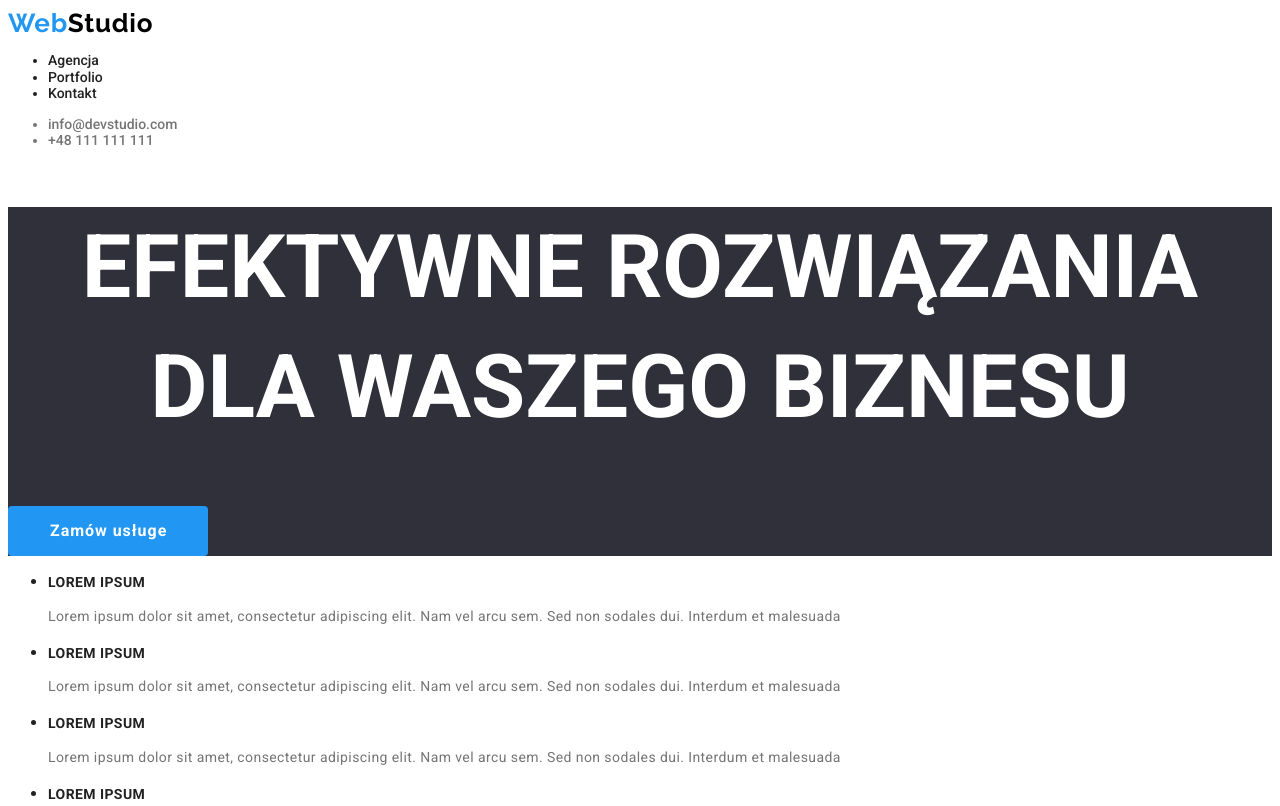
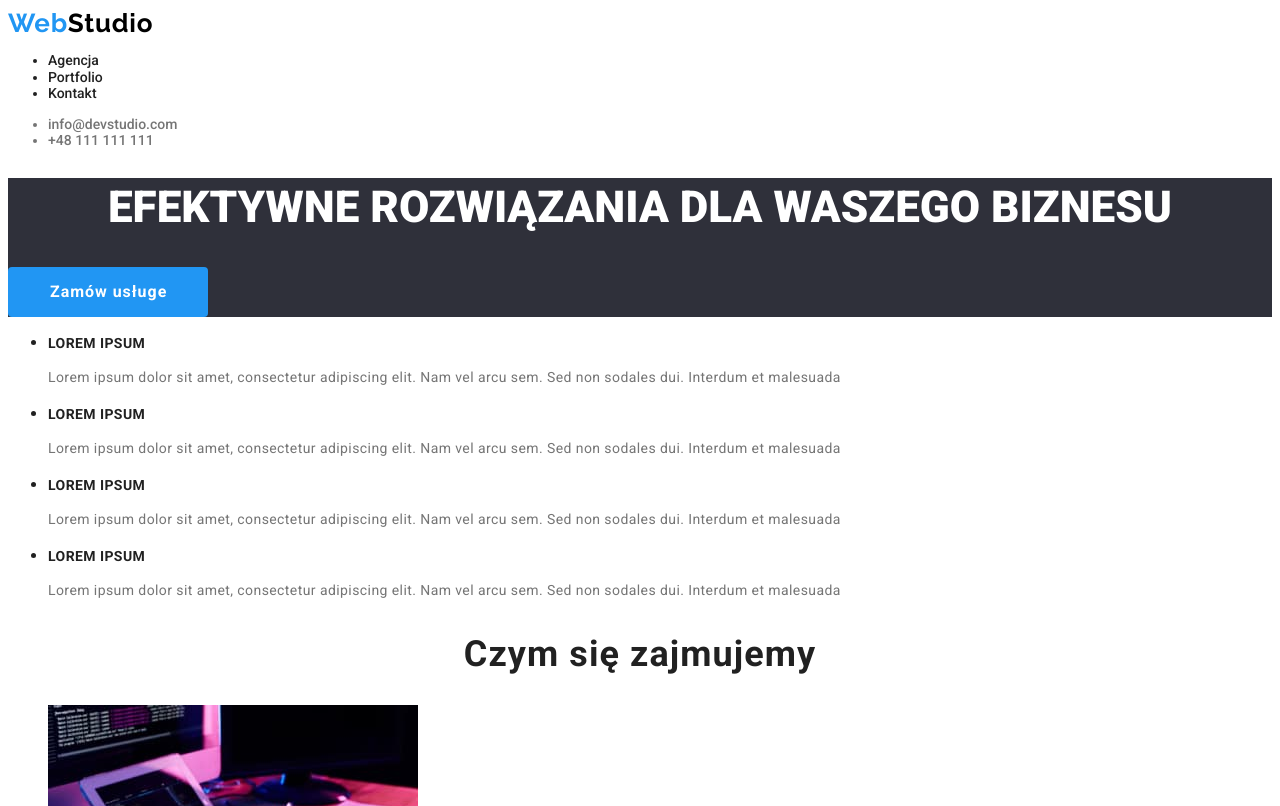
Before and after one commit to PManka/goit-markup-hw-02, a plain HTML site: page index.html in a window 1280 px wide. Shown: the top 806 px of the page. Drawn offline with Linux system fonts and the light colour scheme.

Commit message:
added style for h1, correcting letter spacing

```diff
--- a/css/styles.css
+++ b/css/styles.css
@@ -16,7 +16,11 @@ body {
   background-color: var(--background-page-color);
 }
 .hero {
-  font-family: "Roboto";
+  color: var(--brand-color-bright);
+  background-color: var(--brand-color-background);
+  text-align: center;
+}
+h1 {
   font-weight: 900;
   font-size: 44px;
   line-height: 1.36;
@@ -163,7 +167,7 @@ h2 {
   font-style: normal;
   font-weight: 400;
   font-size: 16px;
-  line-height: 1.19px;
+  line-height: 1.19;
   color: var(--brand-color-description);
 }
 footer {
```
